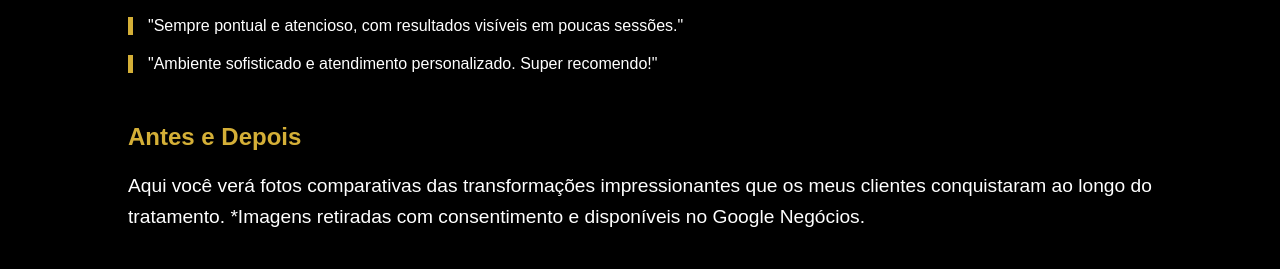
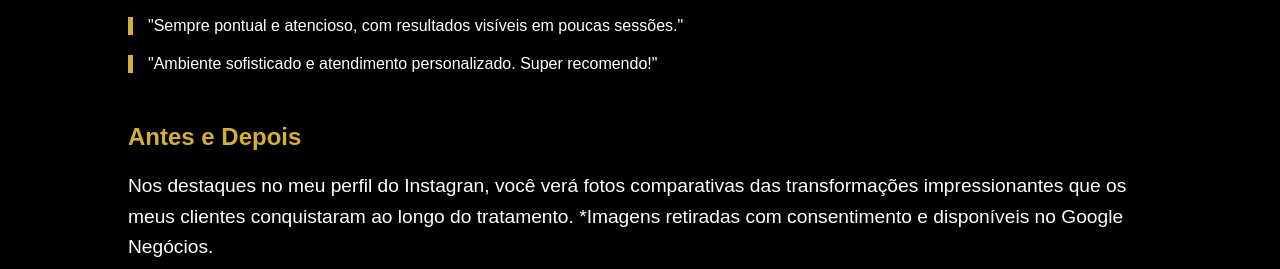
Before and after one commit to danicruz87/meu-site-depilacao, a plain HTML site: page index.html in a window 1280 px wide. Shown: the part 1239-1508 px from the top of the page. Drawn offline with Linux system fonts and the light colour scheme.

Commit message:
Update index.html

```diff
--- a/index.html
+++ b/index.html
@@ -119,7 +119,7 @@
 
     <section class="combo-section">
         <h2>Antes e Depois</h2>
-        <p>Aqui você verá fotos comparativas das transformações impressionantes que os meus clientes conquistaram ao longo do tratamento. *Imagens retiradas com consentimento e disponíveis no Google Negócios.</p>
+        <p>Nos destaques no meu perfil do Instagran, você verá fotos comparativas das transformações impressionantes que os meus clientes conquistaram ao longo do tratamento. *Imagens retiradas com consentimento e disponíveis no Google Negócios.</p>
     </section>
 
     <button class="button" onclick="window.location.href='#contato'">Agende sua sessão agora</button>
```
